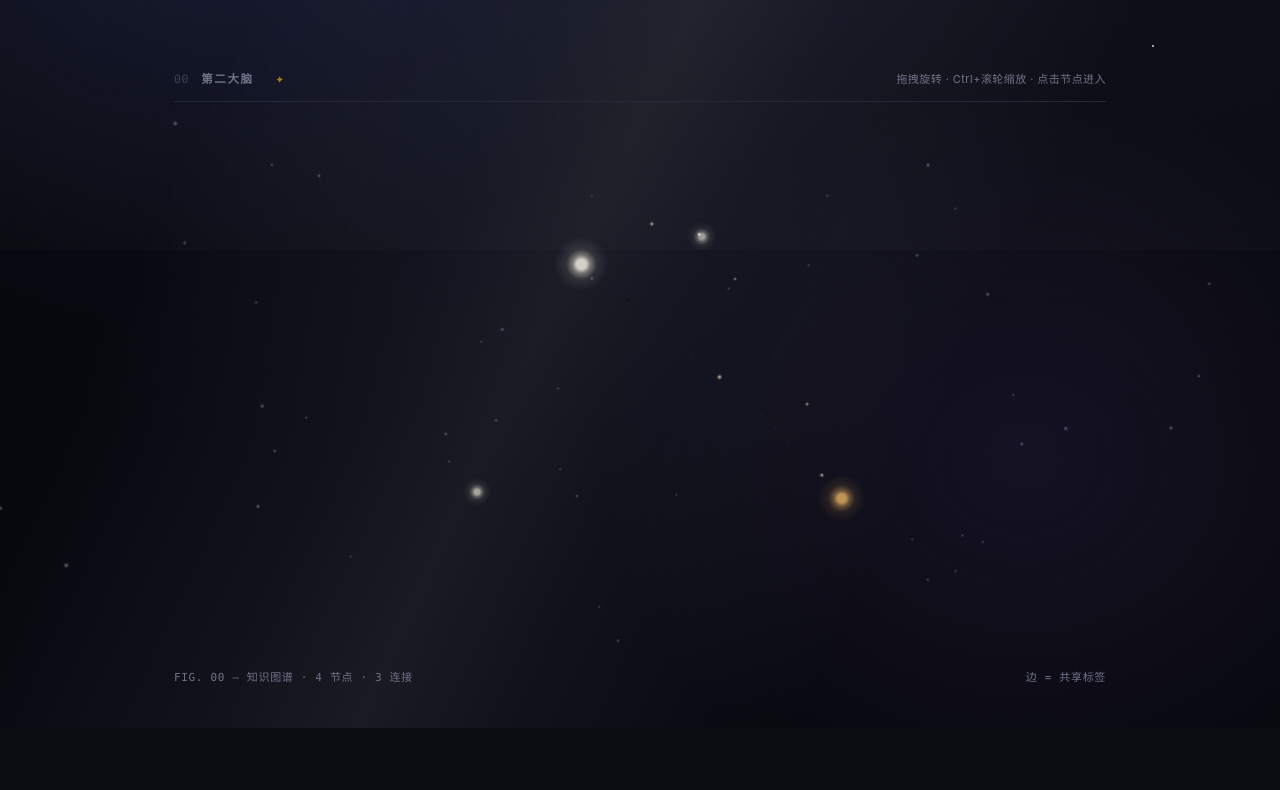
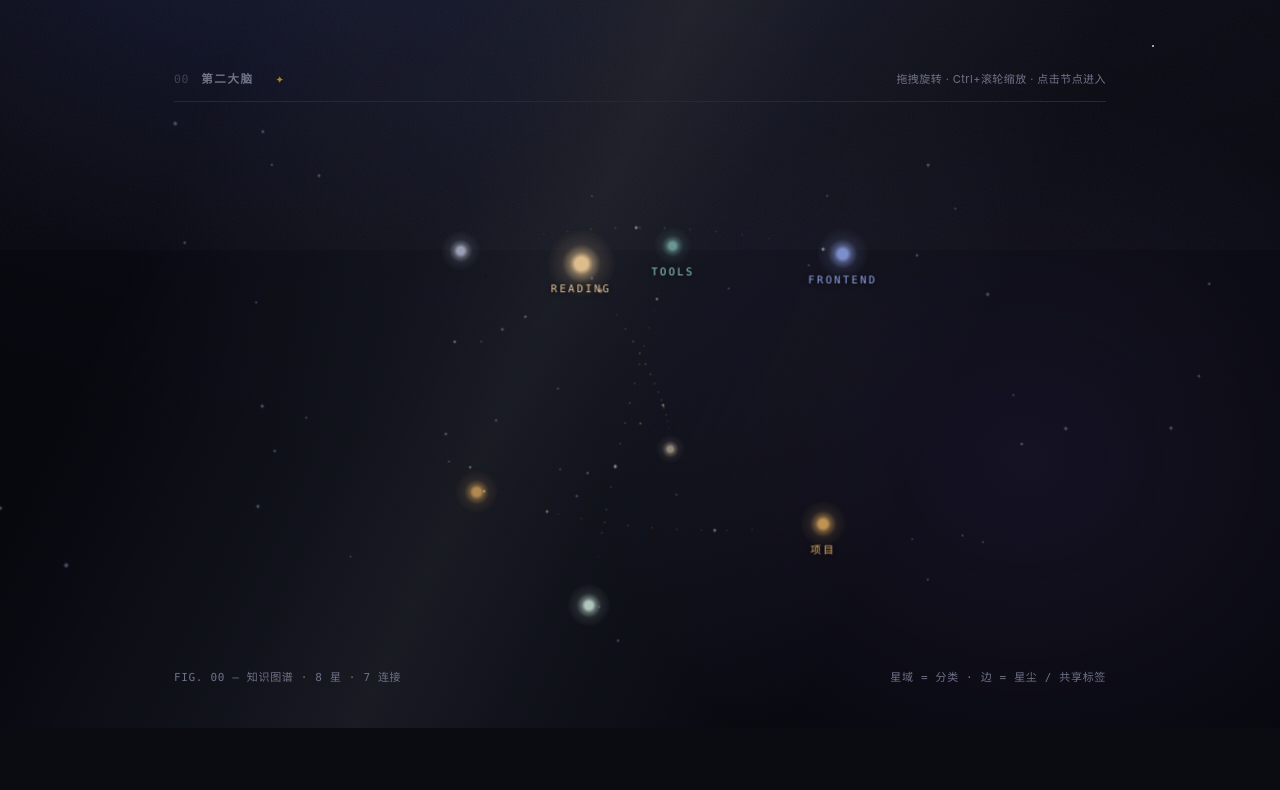
Before and after one commit to bugisGod/know-nothing-about, an Astro site: page / in a window 1280 px wide. Shown: the part 550-1340 px from the top of the page. Built offline with nearby package versions, Linux system fonts and the light colour scheme; Astro itself is replaced by a stand-in of ours; animation ran at ten frames a second.

Commit message:
星图新增星座分区：分类锚星 + 恒星色温域色 + 常驻标签，点击锚星跳转分区

```diff
--- a/src/components/BrainGraph.astro
+++ b/src/components/BrainGraph.astro
@@ -9,6 +9,10 @@ interface GraphNode {
   kind: string;
   group: string;
   tags: string[];
+  /** 分类锚星（星域中心） */
+  anchor?: boolean;
+  /** 域色（恒星色温系） */
+  color?: string;
 }
 
 interface Props {
@@ -36,8 +40,8 @@ const dataJson = JSON.stringify({ nodes, edges }).replace(/</g, '\\u003c');
     </div>
   </div>
   <p class="graph-caption">
-    <span>FIG. 00 — 知识图谱 · {nodes.length} 节点 · {edges.length} 连接</span>
-    <span>边 = 共享标签</span>
+    <span>FIG. 00 — 知识图谱 · {nodes.length} 星 · {edges.length} 连接</span>
+    <span>星域 = 分类 · 边 = 星尘 / 共享标签</span>
   </p>
   <script type="application/json" id="graph-data" set:html={dataJson} />
 </section>
@@ -125,6 +129,21 @@ const dataJson = JSON.stringify({ nodes, edges }).replace(/</g, '\\u003c');
     color: #8d95b8;
   }
 
+  .graph-frame :global(.star-label) {
+    position: absolute;
+    left: 0;
+    top: 0;
+    pointer-events: none;
+    font-family: var(--mono);
+    font-size: 10.5px;
+    letter-spacing: 0.22em;
+    text-transform: uppercase;
+    white-space: nowrap;
+    opacity: 0.9;
+    text-shadow: 0 1px 6px rgba(7, 8, 14, 0.9);
+    will-change: transform;
+  }
+
   .graph-caption {
     display: flex;
     justify-content: space-between;
@@ -156,6 +175,8 @@ const dataJson = JSON.stringify({ nodes, edges }).replace(/</g, '\\u003c');
     kind: string;
     group: string;
     tags: string[];
+    anchor?: boolean;
+    color?: string;
   };
 
   const mount = document.getElementById('brain-graph');
@@ -251,21 +272,34 @@ const dataJson = JSON.stringify({ nodes, edges }).replace(/</g, '\\u003c');
       return new THREE.CanvasTexture(c);
     })();
 
-    // ===== 节点：发光星点（笔记暖白 / 项目琥珀）=====
+    // ===== 节点：发光星点（分类锚星带域色，成员星染淡色）=====
     const degree = new Array(N).fill(0);
     for (const [a, b] of edges) degree[a]++, degree[b]++;
 
-    const noteMat = new THREE.SpriteMaterial({
-      map: starTex, color: 0xf3efe2, transparent: true, fog: true, depthWrite: false,
-    });
-    const projMat = new THREE.SpriteMaterial({
-      map: starTex, color: 0xffc46b, transparent: true, fog: true, depthWrite: false,
-    });
+    const white = new THREE.Color(0xf3efe2);
+    const amber = new THREE.Color(0xffc46b);
+    const nodeColor: THREE.Color[] = [];
+    for (let i = 0; i < N; i++) {
+      const n = nodes[i];
+      if (n.anchor) {
+        nodeColor.push(new THREE.Color(n.color || '#f3efe2'));
+      } else if (n.kind === '项目') {
+        nodeColor.push(amber.clone());
+      } else {
+        // 成员星：域色调淡，融入夜空
+        nodeColor.push(new THREE.Color(n.color || '#f3efe2').lerp(white, 0.55));
+      }
+    }
+
     const sprites: THREE.Sprite[] = [];
     const baseScale: number[] = [];
     for (let i = 0; i < N; i++) {
-      const mat = (nodes[i].kind === '项目' ? projMat : noteMat).clone();
-      const s = (nodes[i].kind === '项目' ? 0.62 : 0.46) + Math.min(degree[i], 5) * 0.07 + rand() * 0.1;
+      const mat = new THREE.SpriteMaterial({
+        map: starTex, color: nodeColor[i], transparent: true, fog: true, depthWrite: false,
+      });
+      const s = nodes[i].anchor
+        ? 0.78 + Math.min(degree[i], 6) * 0.045
+        : (nodes[i].kind === '项目' ? 0.62 : 0.46) + Math.min(degree[i], 5) * 0.07 + rand() * 0.1;
       const sp = new THREE.Sprite(mat);
       sp.position.set(pos[i * 3], pos[i * 3 + 1], pos[i * 3 + 2]);
       sp.scale.setScalar(s);
@@ -273,6 +307,18 @@ const dataJson = JSON.stringify({ nodes, edges }).replace(/</g, '\\u003c');
       group.add(sp);
       sprites.push(sp);
     }
+
+    // 锚星名字标签（HTML 覆盖层，跟随投影位置）
+    const labels: { el: HTMLDivElement; i: number }[] = [];
+    nodes.forEach((n, i) => {
+      if (!n.anchor) return;
+      const el = document.createElement('div');
+      el.className = 'star-label';
+      el.textContent = n.title;
+      if (n.color) el.style.color = n.color;
+      frame.appendChild(el);
+      labels.push({ el, i });
+    });
 
     // ===== 边：星尘轨迹（点连线，全图只有光点、没有笔画）=====
     // 星尘：每条弧线按长度布点，两端渐隐、微微闪烁
@@ -308,6 +354,14 @@ const dataJson = JSON.stringify({ nodes, edges }).replace(/</g, '\\u003c');
     const dimColor = new THREE.Color(0x44507e);
     const hiColor = new THREE.Color(0xffc46b);
     const warmColor = new THREE.Color(0xffe9c4);
+    // 每条边的基色：连到锚星的边继承域色，跨域边用暗蓝
+    const edgeBase = edges.map(([a, b]) => {
+      const src = nodes[a].anchor ? nodes[a] : nodes[b].anchor ? nodes[b] : null;
+      return src?.color
+        ? new THREE.Color(src.color).multiplyScalar(0.8)
+        : dimColor.clone();
+    });
+    const pulseBase = edgeBase.map((c) => c.clone().lerp(warmColor, 0.55));
 
     // 每条边固定相位（形态稳定），弓起幅度随时间轻微呼吸
     const edgePhase = new Float32Array(edges.length);
@@ -362,7 +416,7 @@ const dataJson = JSON.stringify({ nodes, edges }).replace(/</g, '\\u003c');
           dustPos[i] = _p.x; dustPos[i + 1] = _p.y; dustPos[i + 2] = _p.z;
           const endFade = Math.sin(Math.PI * u); // 两端渐隐
           const shimmer = 0.78 + 0.22 * Math.sin(t * 1.4 + edgePhase[e] + k * 0.9);
-          const c = active ? hiColor : dimColor;
+          const c = active ? hiColor : edgeBase[e];
           const f = endFade * shimmer * (active ? 1 : 0.5);
           dustCol[i] = c.r * f; dustCol[i + 1] = c.g * f; dustCol[i + 2] = c.b * f;
         }
@@ -405,7 +459,7 @@ const dataJson = JSON.stringify({ nodes, edges }).replace(/</g, '\\u003c');
         bez(_p, e, (t * PULSE_SPEED + pulsePhase[p]) % 1);
         pulsePos[p * 3] = _p.x; pulsePos[p * 3 + 1] = _p.y; pulsePos[p * 3 + 2] = _p.z;
         const active = hovered >= 0 && (edges[e][0] === hovered || edges[e][1] === hovered);
-        const c = active ? hiColor : warmColor;
+        const c = active ? hiColor : pulseBase[e];
         pulseCol[p * 3] = c.r; pulseCol[p * 3 + 1] = c.g; pulseCol[p * 3 + 2] = c.b;
       }
       pulseGeo.attributes.position.needsUpdate = true;
@@ -501,13 +555,14 @@ const dataJson = JSON.stringify({ nodes, edges }).replace(/</g, '\\u003c');
 
     function pick(cx: number, cy: number): number {
       const rect = mount.getBoundingClientRect();
-      let best = -1, bestD = 28 * 28;
+      let best = -1, bestD = Infinity;
       for (let i = 0; i < N; i++) {
+        const thresh = nodes[i].anchor ? 34 : 26; // 锚星更大，拾取半径放宽
         tmp.set(pos[i * 3], pos[i * 3 + 1], pos[i * 3 + 2]).applyMatrix4(group.matrixWorld).project(camera);
         const sx = (tmp.x * 0.5 + 0.5) * rect.width + rect.left;
         const sy = (-tmp.y * 0.5 + 0.5) * rect.height + rect.top;
         const dx = sx - cx, dy = sy - cy, d = dx * dx + dy * dy;
-        if (d < bestD) { bestD = d; best = i; }
+        if (d < thresh * thresh && d < bestD) { bestD = d; best = i; }
       }
       return best;
     }
@@ -539,7 +594,9 @@ const dataJson = JSON.stringify({ nodes, edges }).replace(/</g, '\\u003c');
         hovered = pick(e.clientX, e.clientY);
         mount.classList.toggle('pointing', hovered >= 0);
         ring.visible = hovered >= 0;
-        if (hovered >= 0) showTip(hovered); else tip.classList.remove('show');
+        // 锚星自带常驻标签，不再弹提示卡
+        if (hovered >= 0 && !nodes[hovered].anchor) showTip(hovered);
+        else tip.classList.remove('show');
       }
     });
     mount.addEventListener('pointerup', (e) => {
@@ -603,6 +660,18 @@ const dataJson = JSON.stringify({ nodes, edges }).replace(/</g, '\\u003c');
 
       if (ring.visible && hovered >= 0)
         ring.position.set(pos[hovered * 3], pos[hovered * 3 + 1], pos[hovered * 3 + 2]);
+
+      // 锚星标签跟随投影位置
+      if (labels.length) {
+        const w = mount.clientWidth, h = mount.clientHeight;
+        for (const L of labels) {
+          tmp.set(pos[L.i * 3], pos[L.i * 3 + 1], pos[L.i * 3 + 2])
+            .applyMatrix4(group.matrixWorld)
+            .project(camera);
+          L.el.style.transform = `translate(${(tmp.x * 0.5 + 0.5) * w}px, ${(-tmp.y * 0.5 + 0.5) * h}px) translate(-50%, 16px)`;
+          L.el.style.opacity = tmp.z < 1 ? '' : '0';
+        }
+      }
       renderer.render(scene, camera);
     }
     if (!rafId) loop();
--- a/src/pages/index.astro
+++ b/src/pages/index.astro
@@ -19,11 +19,40 @@ const statusKey = (s: string) => ({ 进行中: 'ongoing', 已完成: 'done', 已
 const fmt = (d?: Date) =>
   d ? `${d.getFullYear()}.${String(d.getMonth() + 1).padStart(2, '0')}.${String(d.getDate()).padStart(2, '0')}` : '';
 
-// ===== 知识图谱数据：节点 = 全部页面，边 = 共享标签 / 同分类 =====
+// ===== 知识图谱数据：锚星（分类星域）+ 成员星，边 = 归属 / 共享标签 =====
 const allNotes = await getCollection('notes', ({ data }) => !data.draft);
 const allProjects = await getCollection('projects', ({ data }) => !data.draft);
 
+// 恒星色温系：每个分类一片星域一种色
+const PALETTE = ['#9db4ff', '#ffd9a0', '#9fe8dd', '#c9b8ff', '#ff9d8a', '#a8c8ff'];
+const noteCats = [...new Set(allNotes.map((n) => catOf(n.id)))].sort();
+const catColor = new Map(noteCats.map((c, i) => [c, PALETTE[i % PALETTE.length]]));
+const AMBER = '#ffc46b';
+
 const gNodes = [
+  // 分类锚星（星域中心，点击跳到知识库对应分区）
+  ...noteCats.map((c) => ({
+    id: `cat:${c}`,
+    title: c,
+    url: `/notes/#cat-${c}`,
+    kind: '星域',
+    group: c,
+    tags: [],
+    anchor: true,
+    color: catColor.get(c),
+  })),
+  // 项目星域锚星
+  {
+    id: 'cat:projects',
+    title: '项目',
+    url: '/projects/',
+    kind: '星域',
+    group: '项目',
+    tags: [],
+    anchor: true,
+    color: AMBER,
+  },
+  // 成员星
   ...allNotes.map((n) => ({
     id: n.id,
     title: n.data.title,
@@ -31,6 +60,8 @@ const gNodes = [
     kind: '笔记',
     group: catOf(n.id),
     tags: n.data.tags,
+    anchor: false,
+    color: catColor.get(catOf(n.id)),
   })),
   ...allProjects.map((p) => ({
     id: p.id,
@@ -39,8 +70,12 @@ const gNodes = [
     kind: '项目',
     group: p.data.status,
     tags: p.data.tags.length > 0 ? p.data.tags : p.data.tech,
+    anchor: false,
+    color: AMBER,
   })),
 ];
+
+const anchorIdx = new Map(gNodes.map((n, i) => [n.id, i]));
 
 const edgeMap = new Map<string, number>();
 const addEdge = (a: number, b: number, w: number) => {
@@ -48,13 +83,23 @@ const addEdge = (a: number, b: number, w: number) => {
   const key = `${Math.min(a, b)}-${Math.max(a, b)}`;
   edgeMap.set(key, Math.max(edgeMap.get(key) ?? 0, w));
 };
+
+// 成员星 → 所属星域锚星（强连接，形成分区）
+for (let i = 0; i < gNodes.length; i++) {
+  const n = gNodes[i];
+  if (n.anchor) continue;
+  const target = n.kind === '项目' ? anchorIdx.get('cat:projects') : anchorIdx.get(`cat:${n.group}`);
+  if (target !== undefined) addEdge(i, target, 1.6);
+}
+
+// 共享标签 → 跨星域连线（知识的交叉）
 for (let i = 0; i < gNodes.length; i++)
   for (let j = i + 1; j < gNodes.length; j++) {
+    if (gNodes[i].anchor || gNodes[j].anchor) continue;
     const shared = gNodes[i].tags.filter((t) => gNodes[j].tags.includes(t)).length;
     if (shared > 0) addEdge(i, j, Math.min(shared, 3));
-    else if (gNodes[i].kind === '笔记' && gNodes[j].kind === '笔记' && gNodes[i].group === gNodes[j].group)
-      addEdge(i, j, 0.7);
   }
+
 const gEdges = [...edgeMap.entries()].map(([key, w]) => {
   const [a, b] = key.split('-').map(Number);
   return [a, b, w] as [number, number, number];
--- a/src/pages/notes/index.astro
+++ b/src/pages/notes/index.astro
@@ -26,7 +26,7 @@ const fmt = (d?: Date) =>
     </p>
     {
       cats.map((cat) => (
-        <section class="cat-sec">
+        <section class="cat-sec" id={`cat-${cat}`}>
           <h2>
             {cat}
             <span class="count">{groups.get(cat)!.length}</span>
```
